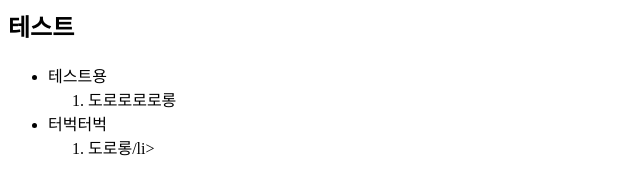
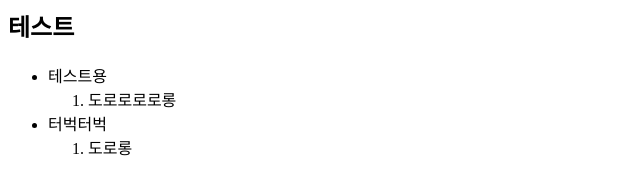
Before and after one commit to byoham123/FFXIVJobGuide, a plain HTML site: page index.html in a window 1280 px wide. Shown: the full height of the page, 0-640 px from the left. Drawn offline with Linux system fonts and the light colour scheme.

Commit message:
Update index.html

```diff
--- a/index.html
+++ b/index.html
@@ -11,7 +11,7 @@
     <li>
         터벅터벅
         <ol>
-            <li>도로롱/li>
+            <li>도로롱</li>
         </ol>
     </li>
 </ul>
```
